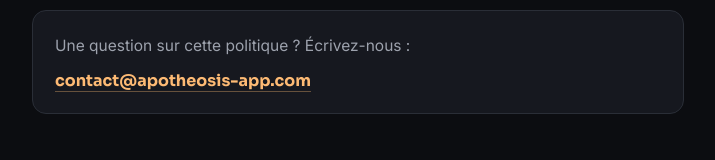
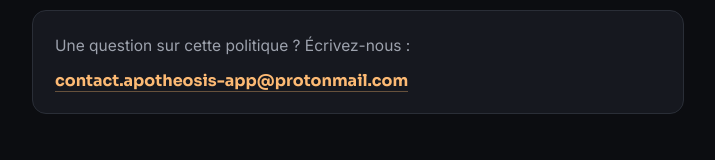
Before and after one commit to apotheosis-app/apotheosis-app.github.io, a plain HTML site: page index.html in a window 1280 px wide. Shown: the part 2479-2639 px from the top of the page, without its empty margins (282-997 px from the left). Drawn offline with Linux system fonts and the light colour scheme.

Commit message:
Update index.html

```diff
--- a/index.html
+++ b/index.html
@@ -399,7 +399,7 @@
     <div class="sec-head"><span class="sec-num">10</span><h2 data-fr="Contact" data-en="Contact">Contact</h2></div>
     <div class="contact">
       <p data-fr="Une question sur cette politique ? Écrivez-nous :" data-en="A question about this policy? Write to us:" style="margin-bottom: 10px;">Une question sur cette politique ? Écrivez-nous :</p>
-      <a class="email" href="mailto:contact@apotheosis-app.com">contact@apotheosis-app.com</a>
+      <a class="email" href="mailto:contact@apotheosis-app.com">contact.apotheosis-app@protonmail.com</a>
     </div>
   </section>
 
```
